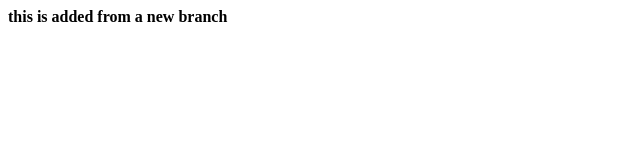
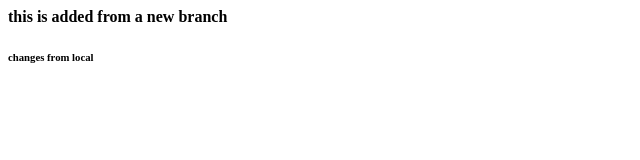
Before and after one commit to mamovies/myrepo, a plain HTML site: page newFile.html in a window 1280 px wide. Shown: the full height of the page, 0-640 px from the left. Drawn offline with Linux system fonts and the light colour scheme.

Commit message:
changes to feature v1 from local

```diff
--- a/newFile.html
+++ b/newFile.html
@@ -5,6 +5,7 @@
   </head>
   <body>
     <h4> this is added from a new branch </h4>
+	<h6> changes from local </h6>
   </body>
 
 </html>
```
